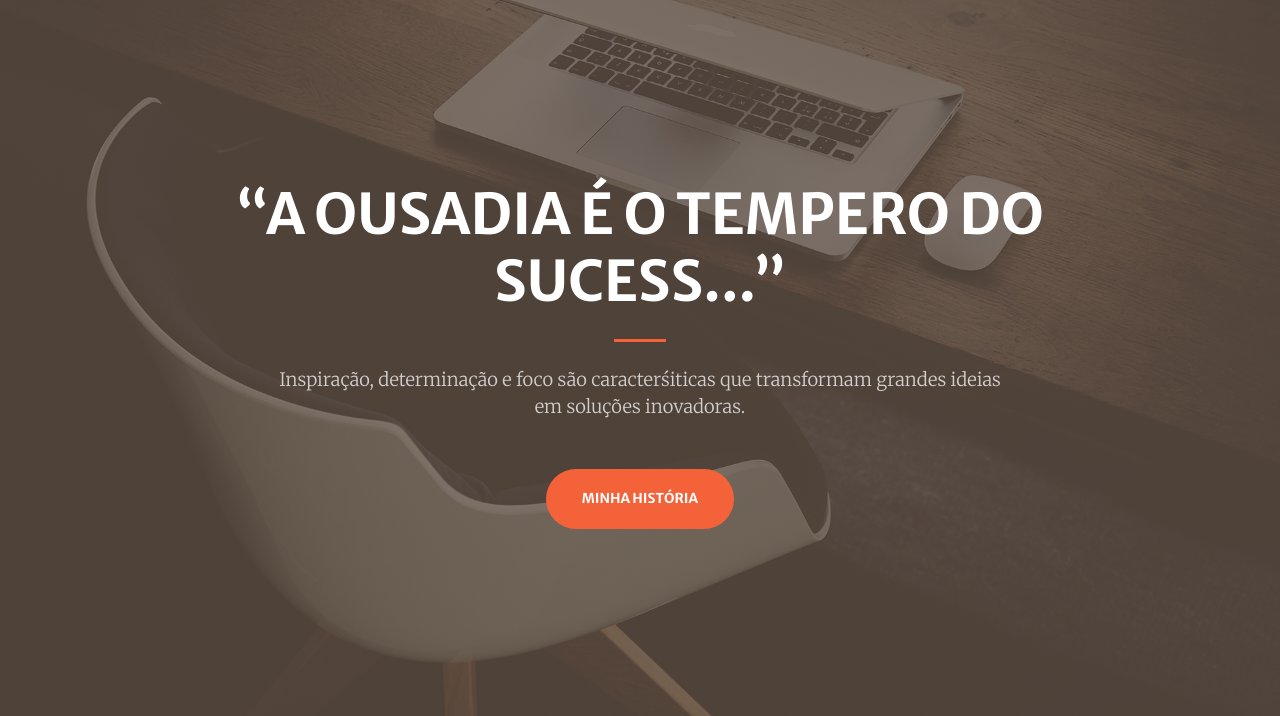
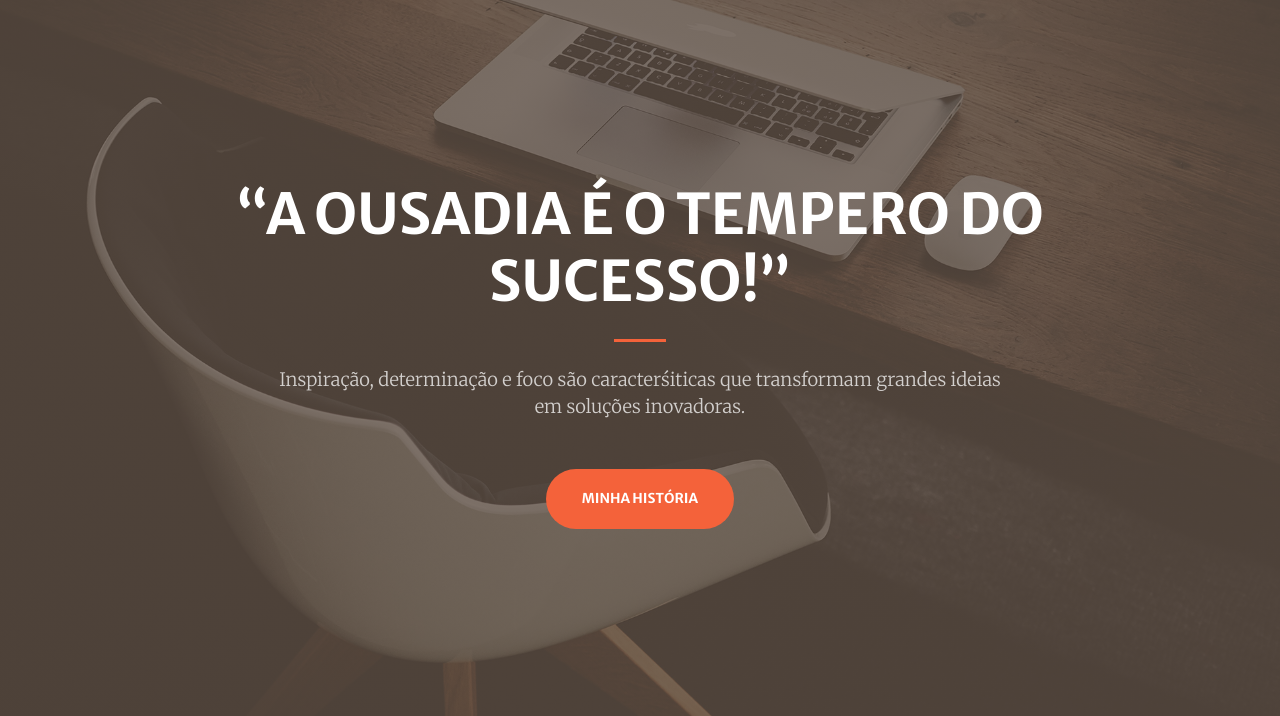
Before and after one commit to leonardoreboucas/site, a plain HTML site: page pt/index.html in a window 1280 px wide. Shown: the part 81-797 px from the top of the page. Drawn offline with nearby package versions, Linux system fonts and the light colour scheme.

Commit message:
Update index.html

```diff
--- a/pt/index.html
+++ b/pt/index.html
@@ -49,7 +49,7 @@
                 <div class="col-lg-10 align-self-end">
                     <!--<h1 class="text-uppercase text-white font-weight-bold">“A busca pela excelência é uma missão
                         incansável...”</h1>-->
-                        <h1 class="text-uppercase text-white font-weight-bold">“A ousadia é o tempero do sucess...”</h1>
+                        <h1 class="text-uppercase text-white font-weight-bold">“A ousadia é o tempero do sucesso!”</h1>
 
                     <hr class="divider my-4" />
                 </div>
```
